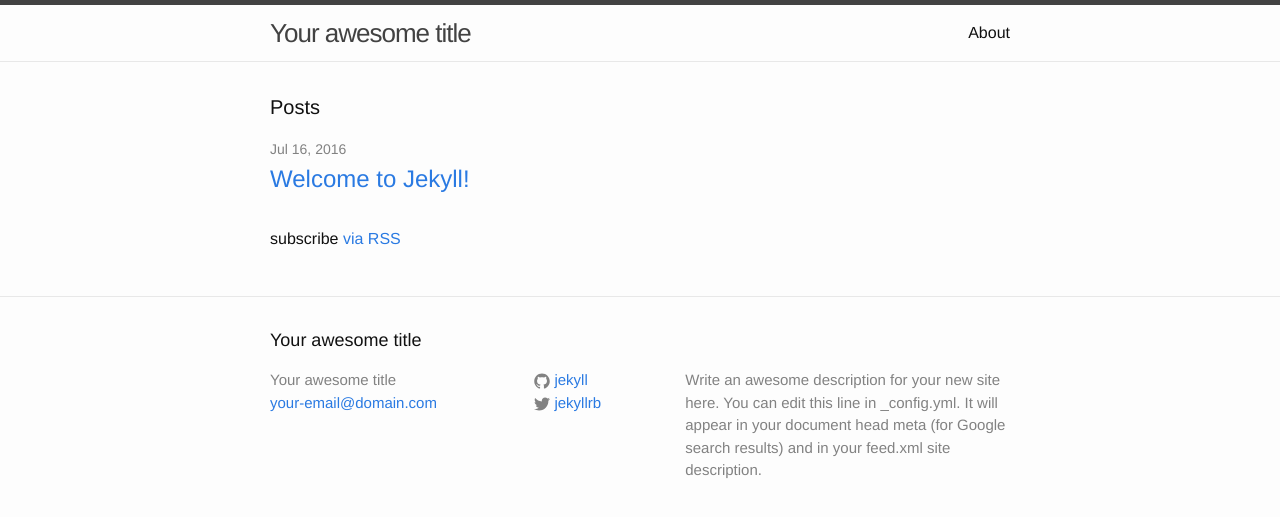
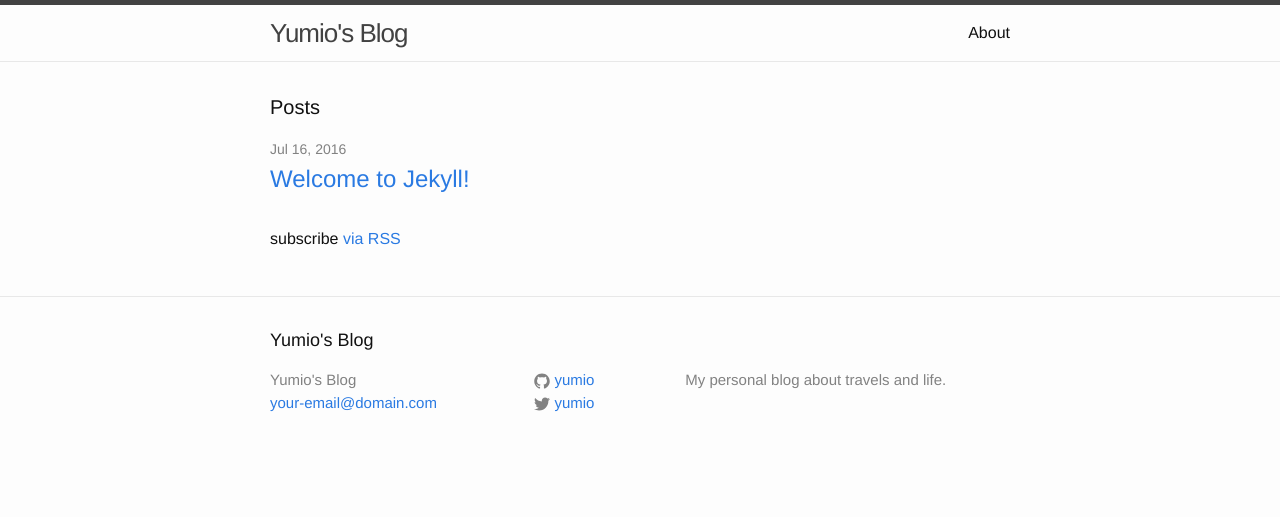
Before and after one commit to yumio/yumio.github.io, a Jekyll site: the page built from index.html, in a window 1280 px wide. Shown: the top 517 px of the page. Built offline with Jekyll 4.4.1, drawn with Linux system fonts in a browser that asks for light colours.

Commit message:
saving config.yml

```diff
--- a/_config.yml
+++ b/_config.yml
@@ -6,16 +6,14 @@
 # 'jekyll serve'. If you change this file, please restart the server process.
 
 # Site settings
-title: Your awesome title
+title: Yumio's Blog
 email: your-email@domain.com
 description: > # this means to ignore newlines until "baseurl:"
-  Write an awesome description for your new site here. You can edit this
-  line in _config.yml. It will appear in your document head meta (for
-  Google search results) and in your feed.xml site description.
+  My personal blog about travels and life.
 baseurl: "" # the subpath of your site, e.g. /blog
-url: "http://yourdomain.com" # the base hostname & protocol for your site
-twitter_username: jekyllrb
-github_username:  jekyll
+url: "http://yumio.net" # the base hostname & protocol for your site
+twitter_username: yumio
+github_username:  yumio
 
 # Build settings
 markdown: kramdown
```
